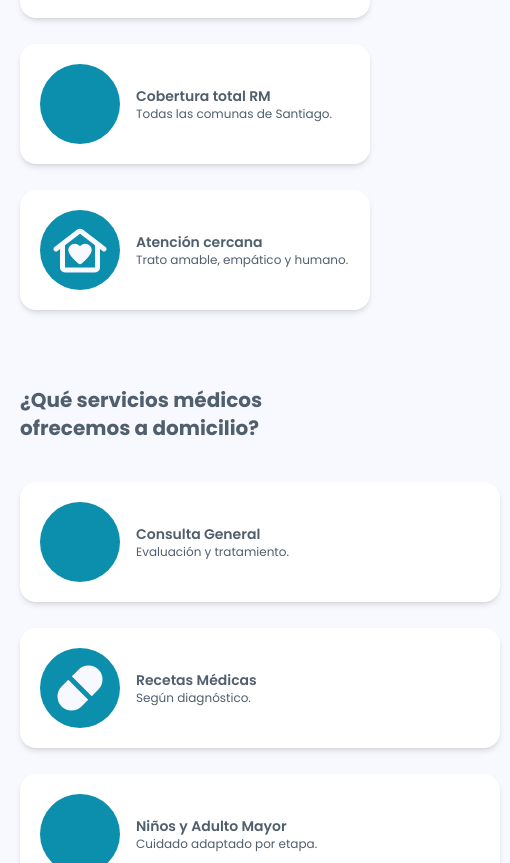
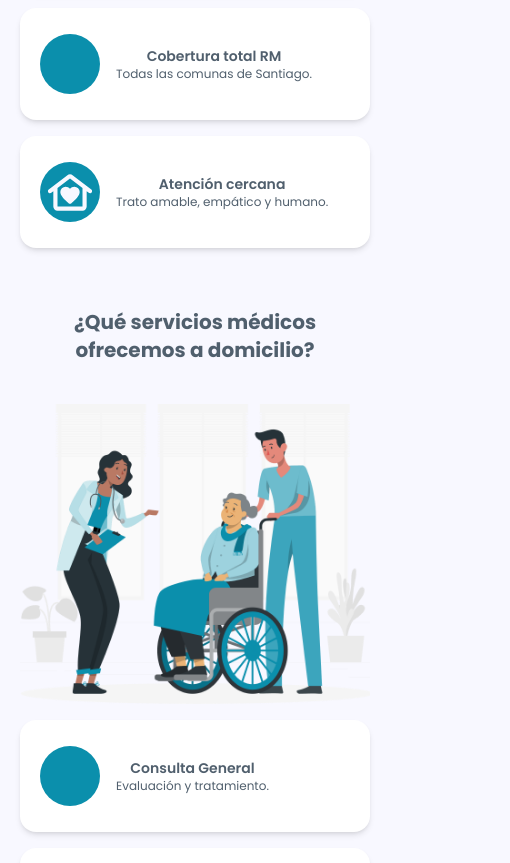
Before and after one commit to anthonysilvac91/web_medicina, a React (Vite) app: page / in a window 390 px wide. Shown: the part 1137-2000 px from the top of the page, 510 px wide, since content can reach past the window. Built offline with nearby package versions, Linux system fonts and the light colour scheme; some icons are missing.

Commit message:
se corrige el responsive - falta footer

```diff
--- a/src/Components/Card.jsx
+++ b/src/Components/Card.jsx
@@ -1,14 +1,18 @@
 import { Icon } from "@iconify/react/dist/iconify.js"
+
+{/*w-[480px] h-[120px] flex rounded-2xl bg-card-primary items-center gap-4 px-5 mb-4 shadow-md  */}
+    {/* w-full min-h-[112px] flex rounded-2xl bg-card-primary items-center gap-4 px-5 py-4 shadow-md*/}
 
 const Card = ({ items = [] }) => {
   return (
     <>
+
+
         {items.map((item)=>(
-            <div key={item.id}  className='w-[480px] h-[120px] flex rounded-2xl bg-card-primary items-center gap-4 px-5 mb-4 shadow-md'>
-                    <div className='bg-bg-secondary w-[80px] h-[80px] rounded-full flex justify-center items-center shrink-0'>
-                       <Icon className="text-bg-primary"icon={item.icon}
-              width="60"
-               height="60"
+            <div key={item.id}  className=" w-full lg:max-w-[520px]  max-w-[480px] lg:h-[120px] justify-self-center min-h-[112px] md:min-h-[120px] flex items-center gap-4 rounded-2xl bg-card-primary px-5 py-4 shadow-md">
+                    <div className='bg-bg-secondary sm:w-[80px] sm:h-[80px] w-[60px] h-[60px] rounded-full flex justify-center items-center shrink-0'>
+                       <Icon className="text-bg-primary sm:w-[60px] sm:h-[60px] w-[50px] h-[50px]"icon={item.icon}
+
             />
             <div></div>
                     </div>
@@ -24,4 +28,32 @@ const Card = ({ items = [] }) => {
   )
 }
 
+
+
 export default Card
+
+
+
+// Card.jsx
+
+// export default function Card({ items = [], itemClassName = "" }) {
+//   return (
+//     <>
+//       {items.map((item) => (
+//         <div
+//           key={item.id}
+//           className={`min-h-[112px] md:min-h-[120px] w-full
+//                      flex items-center gap-4 rounded-2xl bg-card-primary
+//                      px-5 py-4 shadow-md ${itemClassName}`}
+//         >
+//           <div className="shrink-0 grid place-items-center w-14 h-14 md:w-20 md:h-20 rounded-full bg-bg-secondary"/>
+
+//           <div className="flex-1">
+//             <h3 className="h3-responsive">{item.title}</h3>
+//             <p className="p-responsive">{item.text}</p>
+//           </div>
+//         </div>
+//       ))}
+//     </>
+//   );
+// }
--- a/src/Components/Hero.jsx
+++ b/src/Components/Hero.jsx
@@ -12,7 +12,7 @@ export default function Hero() {
       </div>
 
       <div className="relative  2xl:px-p2xl xl:px-pxl lg:px-[70px] sm:px-pmd px-[20px] py-12 md:py-16 lg:py-20">
-        <div className="mx-auto flex flex-col-reverse lg:flex-row justify-between items-center gap-10 md:grid-cols-2">
+        <div className="mx-auto flex flex-col-reverse lg:flex-row justify-between items-center gap-10">
           {/* Copy + CTAs */}
           <div className="">
             <h1 className="h1-responsive font-extrabold tracking-tight leading-tight">
--- a/src/Components/Newsletter.jsx
+++ b/src/Components/Newsletter.jsx
@@ -48,14 +48,15 @@ export default function Newsletter({
 
         {/* Tarjeta de suscripción */}
         <div className="rounded-2xl bg-blue-50/90 md:p-8
-                        shadow-[0_4px_12px_rgba(0,0,0,0.06)]">
-          <h3 className="text-center font-semibold text-gray-700 mb-4">
+                        shadow-[0_4px_12px_rgba(0,0,0,0.06)] py-4 lg:py-2">
+          <h3 className="h3-responsive mb-4 py-4 text-center">
             {title}
           </h3>
 
           <form onSubmit={handleSubmit} className="space-y-4">
             {/* honeypot anti-bots (invisible) */}
             <input type="text" name="company" className="hidden" tabIndex={-1} autoComplete="off" />
+            <div className="px-5">
 
             <input
               type="email"
@@ -69,6 +70,7 @@ export default function Newsletter({
               onChange={(e) => setEmail(e.target.value)}
               aria-invalid={status === "error"}
             />
+            </div>
 
             <div className="flex justify-center">
               <button
--- a/src/Components/Service.jsx
+++ b/src/Components/Service.jsx
@@ -8,55 +8,54 @@ const Service = () => {
   return (
     <section className='padding-general bg-bg-primary mt-15 mb-10'>
 
-      {/* Sección Por que elegirnos */}
+{/*-------- Sección Por que elegirnos */}
       <div>
         <h2 className='h2-responsive mb-10'>¿Por qué elegirnos?</h2>
 
-        <div className='flex xl:px-12 flex-wrap justify-between gap-2.5' >
+        <div className='grid grid-cols-1 lg:grid-cols-2 gap-4 xl:px-12' >
           <Card items={valueProps}/>
         </div>
 
       </div>
 
-      {/* Seccion servicios disponibles */}
+{/*------- Seccion servicios disponibles */}
+
+
       <div>
-        <h2  className='h2-responsive mt-15 mb-10'>¿Qué servicios médicos ofrecemos a domicilio?</h2>
+        <h2 className="h2-responsive mt-15 mb-10">¿Qué servicios médicos ofrecemos a domicilio?</h2>
 
-        <div>
-          <div className='flex xl:px-12 gap-4 justify-between' >
-            <div className='flex flex-col justify-between gap-2.5' >
-              <Card items={services.slice(0,3)}/>
-            </div>
-            <div className='max-w-[500px]'>
-              <img src={serviciosImg} alt="Servicios" />
-            </div>
+        <div className='flex flex-col-reverse lg:grid lg:grid-cols-2 xl:px-12 gap-4'>
+          <div className=" flex flex-col lg:justify-around items-center gap-4 2xl:gap-0">
+            <Card items={services.slice(0,3)} itemClassName="w-full" />
           </div>
-
-          <div className='flex xl:px-12 flex-wrap justify-between gap-2.5 mt-5'>
-            <Card items={services.slice(3)}/>
+          <div className='flex items-center max-w-lg mx-auto justify-center'>
+            <img src={serviciosImg} />
           </div>
         </div>
+
+        <div className='flex items-center flex-col lg:flex-row xl:px-12 gap-4 mt-4'>
+          <Card items={services.slice(3)} itemClassName="w-full" />
+        </div>
+
       </div>
 
-      {/* Seccion pasos para contacto */}
+
+{/*-------- Seccion pasos para contacto */}
+
+
       <div>
         <h2 className='h2-responsive mt-15 mb-10'>¿Cómo recibir atención médica en tu hogar?</h2>
-      </div>
-
-      <div className='flex gap-2.5 justify-between xl:px-12' >
-        <div className='max-w-[500px]'>
-          <img className='w-full hight-auto' src={contactoImg} alt="doctos_contacto" />
+        <div className='flex flex-col lg:grid lg:grid-cols-2 xl:px-12 gap-4'>
+          <div className='flex items-center max-w-lg mx-auto justify-center'>
+            <img src={contactoImg} />
+          </div>
+          <div className=" flex flex-col lg:justify-around items-center gap-4 2xl:gap-0">
+            <Card items={steps} itemClassName="w-full" />
+          </div>
         </div>
 
-        <div className='flex flex-col justify-between'>
-          <Card items={steps} />
+        <div className='flex items-center justify-center lg:flex-row xl:px-12 gap-4 mt-4'>
 
-        </div>
-      </div>
-
-      <div className='flex justify-around items-center xl:px-12 mt-5' >
-        {/* <div><a href="#" className='btn-responsive'>Solicitar Visita a Domicilio</a></div> */}
-         <div>
           <a
                 href="https://wa.me/56911111111"
                 target="_blank"
@@ -66,9 +65,8 @@ const Service = () => {
                 <Icon icon="mdi:whatsapp" className="w-5 h-5" />
                 Solicitar visita por WhatsApp
               </a>
-          </div>
 
-          <div  className=' flex rounded-2xl items-center gap-4 px-5 py-0'>
+          {/* <div  className=' flex rounded-2xl items-center gap-4 px-5 py-0'>
                     <Icon className="text-bg-secondary"icon='mdi:check-bold'
                                   width="60"
                                    height="60"
@@ -77,9 +75,14 @@ const Service = () => {
                         <h3 className='h3-responsive'>¡Así de simple! </h3>
                         <p className='p-responsive'>Sin filas y con total comodidad.</p>
                     </div>
-            </div>
+            </div> */}
+        </div>
 
-        </div>
+
+      </div>
+
+
+
 
 
 
--- a/src/index.css
+++ b/src/index.css
@@ -63,6 +63,8 @@ body {
       xl:text-3xl
       text-text-primary
       font-bold
+      lg:text-start
+      text-center
 
     }
 
@@ -75,6 +77,8 @@ body {
       xl:text-xl
       text-text-primary
       font-semibold
+      lg:text-start
+      text-center
     }
 
     .h3Card-responsive{
```
